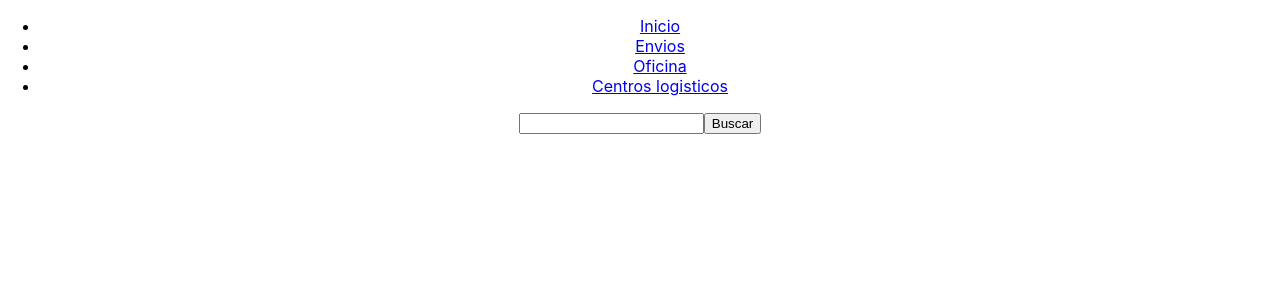
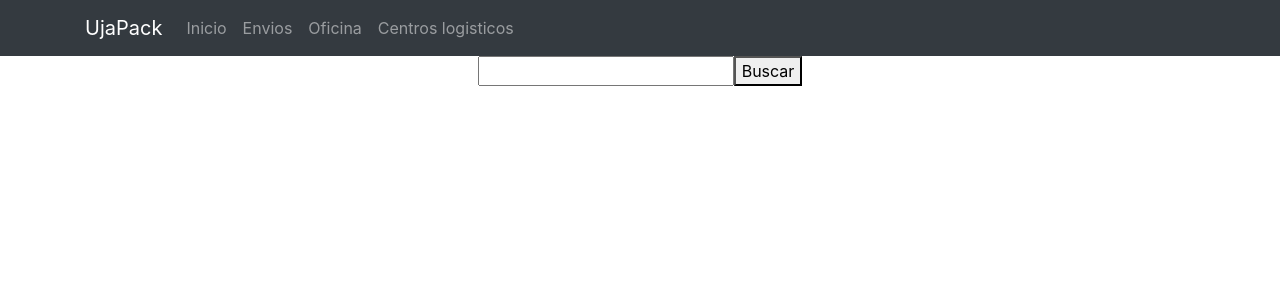
Before and after one commit to jcme0003/ClienteDae, a React (Create React App) app: page /centroslogisticos in a window 1280 px wide. Shown: the top 300 px of the page. Built offline with nearby package versions, Linux system fonts and the light colour scheme.

Commit message:
CSS Menu OK

```diff
--- a/package.json
+++ b/package.json
@@ -6,7 +6,11 @@
     "@testing-library/jest-dom": "^5.11.8",
     "@testing-library/react": "^11.2.2",
     "@testing-library/user-event": "^12.6.0",
+    "bootstrap": "^4.5.3",
+    "jquery": "^3.5.1",
+    "popper.js": "^1.16.1",
     "react": "^17.0.1",
+    "react-bootstrap": "^1.4.3",
     "react-dom": "^17.0.1",
     "react-router-dom": "^5.2.0",
     "react-scripts": "4.0.1",
--- a/src/components/menu/menu.js
+++ b/src/components/menu/menu.js
@@ -1,22 +1,29 @@
 import React, { Component } from 'react';
-import {Link} from 'react-router-dom';
 import MenuDatos from './MenuDatos';
+import {Navbar, Nav, Container} from 'react-bootstrap';
 
 // Creacion basica de un componente de prueba
 class Menu extends Component {
     render(){
         return(
-            <div className="menu">
-                <ul>
-                {MenuDatos.map((item, i) => {
-                    return(
-                        <li key={i}>
-                            <Link to={item.path}>{item.titulo}</Link>
-                        </li>
-                    );
-                })}
-                </ul>
-            </div>
+            <Navbar collapseOnSelect expand="lg" bg="dark" variant="dark">
+                <Container>
+                <Navbar.Brand href="/">UjaPack</Navbar.Brand>
+                <Navbar.Toggle aria-controls="responsive-navbar-nav" />
+                <Navbar.Collapse id="responsive-navbar-nav">
+                    <Nav className="mr-auto">
+                    {MenuDatos.map((item, i) => {
+                        return(
+                            <Nav.Link href={item.path}>
+                                {item.titulo}
+                            </Nav.Link>
+                        );
+                    })}
+                    </Nav>
+                </Navbar.Collapse>
+                </Container>
+            </Navbar>
+
         );
     }
 }
--- a/src/index.js
+++ b/src/index.js
@@ -4,6 +4,8 @@ import {BrowserRouter} from 'react-router-dom';
 import './assets/css/index.css';
 import App from './App';
 import reportWebVitals from './reportWebVitals';
+import 'bootstrap/dist/css/bootstrap.min.css';
+import 'bootstrap/dist/js/bootstrap.bundle.min.js';
 
 ReactDOM.render(
   <BrowserRouter>
```
Also changed, not shown: 2 other files (tests, documents, lock files or other folders).
